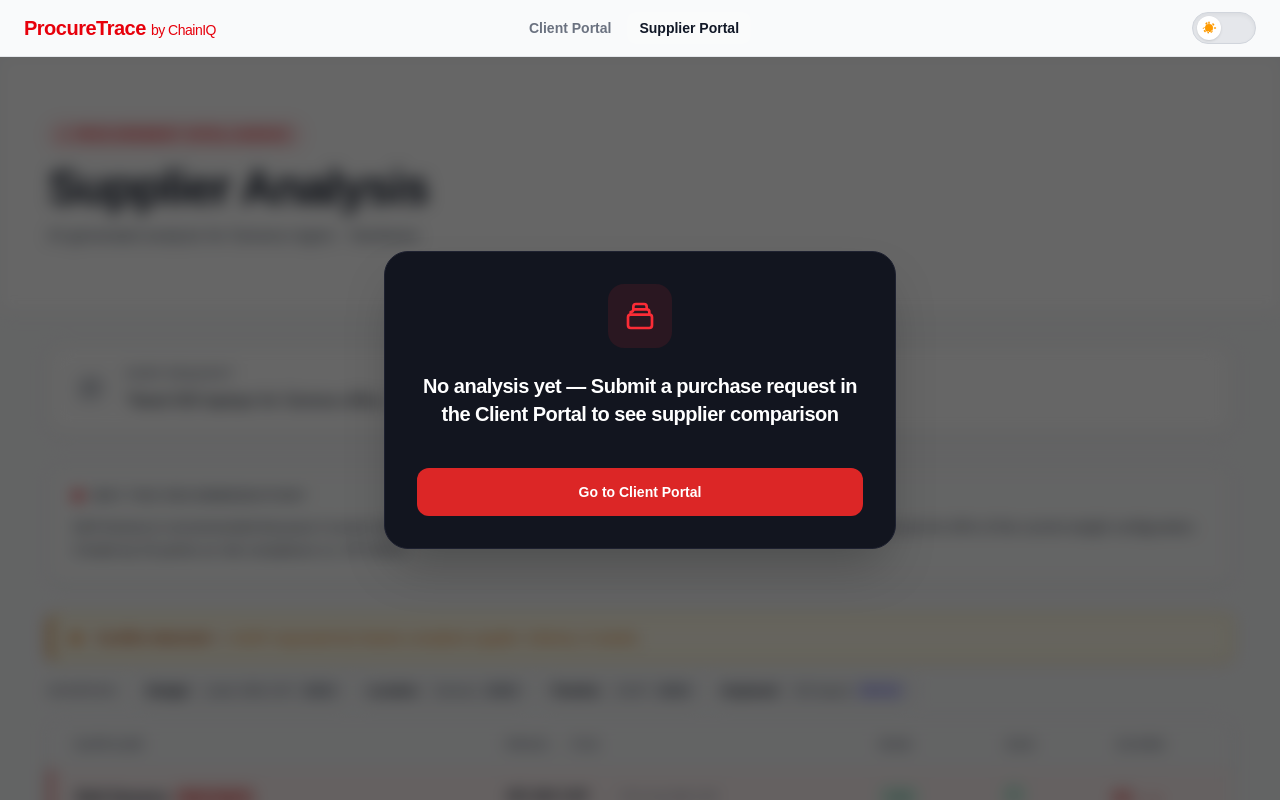
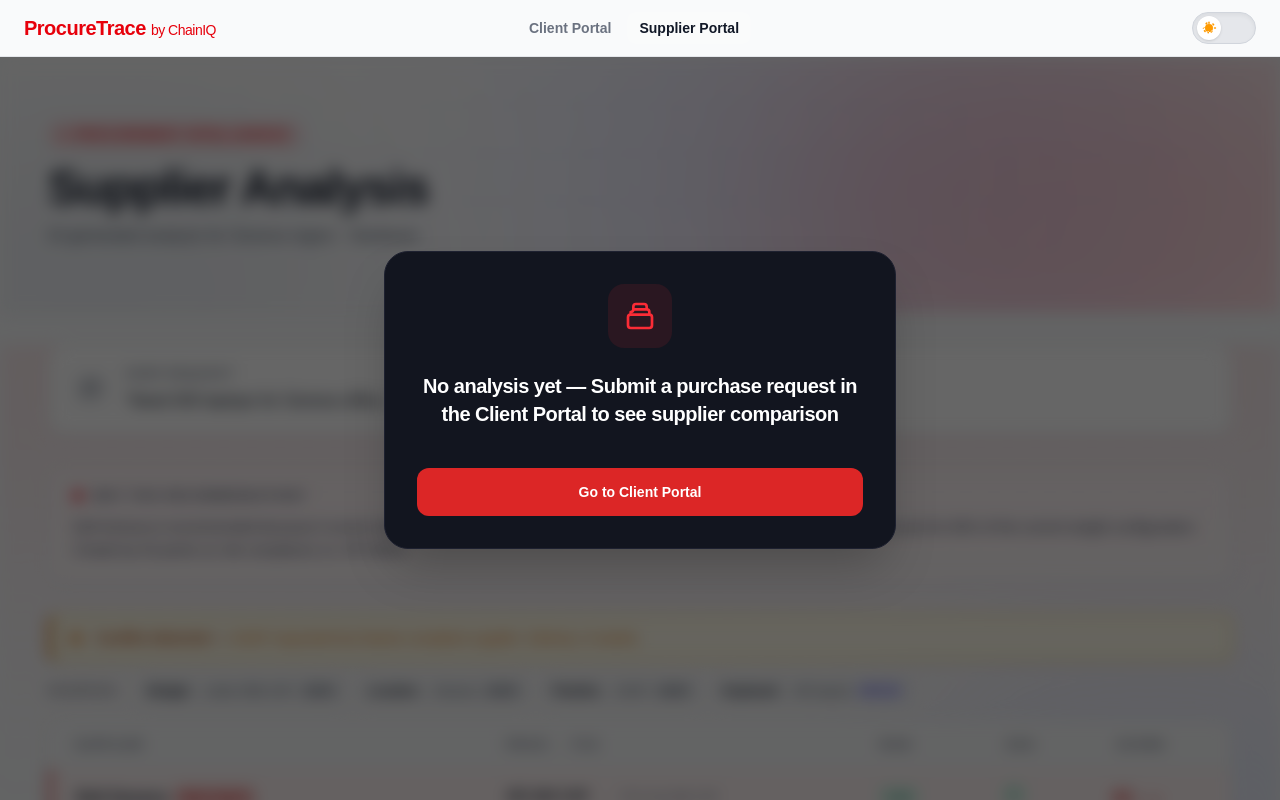
Before and after one commit to Linahmi/hackapp, a Next.js app: page /supplier-demo in a window 1280 px wide. Shown: the top 800 px of the page. Built offline with nearby package versions, Linux system fonts and the light colour scheme.

Commit message:
mettre les points d'interrogation explicatifs

```diff
--- a/app/globals.css
+++ b/app/globals.css
@@ -137,4 +137,17 @@
   .delay-1000 { animation-delay: 1000ms; }
   .delay-1100 { animation-delay: 1100ms; }
   .delay-1200 { animation-delay: 1200ms; }
+
+  .animate-wiggle {
+    animation: wiggle 2.5s ease-in-out infinite;
+  }
 }
+
+@keyframes wiggle {
+  0%, 100% { transform: rotate(0deg); }
+  10% { transform: rotate(-6deg); }
+  20% { transform: rotate(6deg); }
+  30% { transform: rotate(-4deg); }
+  40% { transform: rotate(4deg); }
+  50% { transform: rotate(0deg); }
+}
--- a/app/supplier-demo/page.tsx
+++ b/app/supplier-demo/page.tsx
@@ -386,8 +386,27 @@
 
       <div className={`transition-all duration-300 ${isLocked ? "blur-[8px] pointer-events-none select-none" : ""}`} aria-hidden={isLocked}>
         {/* Hero Header */}
-      <div className="w-full bg-white dark:bg-[#12151f] border-b border-gray-200 dark:border-[#1e2130] px-6 py-12 md:px-12 md:py-16">
-        <div className="max-w-7xl mx-auto flex flex-col md:flex-row items-end justify-between gap-6">
+      <div className="w-full relative overflow-hidden bg-white dark:bg-[#12151f] border-b border-gray-200 dark:border-[#1e2130] px-6 py-12 md:px-12 md:py-16">
+        {/* Mesh Gradient Background — Data Command Center */}
+        <div className="absolute inset-0 z-0 pointer-events-none overflow-hidden">
+          {/* Glowing orbs */}
+          <div className="absolute -top-[15%] -right-[10%] w-[50vw] h-[50vh] rounded-full bg-red-500/20 dark:bg-red-600/15 blur-[100px] mix-blend-multiply dark:mix-blend-screen animate-pulse-slow" />
+          <div className="absolute top-[20%] -left-[15%] w-[45vw] h-[45vh] rounded-full bg-slate-400/20 dark:bg-slate-600/10 blur-[100px] mix-blend-multiply dark:mix-blend-screen animate-pulse-slow" style={{ animationDelay: "1.5s" }} />
+          <div className="absolute -bottom-[25%] right-[5%] w-[55vw] h-[50vh] rounded-full bg-indigo-400/15 dark:bg-indigo-700/10 blur-[120px] mix-blend-multiply dark:mix-blend-screen animate-pulse-slow" style={{ animationDelay: "3s" }} />
+
+          {/* Enterprise Grid Lines */}
+          <div
+            className="absolute inset-0 opacity-[0.15] dark:opacity-[0.06]"
+            style={{
+              backgroundImage: `linear-gradient(to right, #94a3b8 1px, transparent 1px), linear-gradient(to bottom, #94a3b8 1px, transparent 1px)`,
+              backgroundSize: `3rem 3rem`,
+              maskImage: `radial-gradient(ellipse at 60% 40%, black 30%, transparent 75%)`,
+              WebkitMaskImage: `radial-gradient(ellipse at 60% 40%, black 30%, transparent 75%)`,
+            }}
+          />
+        </div>
+
+        <div className="max-w-7xl mx-auto flex flex-col md:flex-row items-end justify-between gap-6 relative z-10">
           <div className="animate-slide-in-left delay-0">
             <div className="inline-flex items-center gap-2 px-3 py-1 rounded-full border border-red-500/30 bg-red-500/10 text-red-600 dark:text-red-400 text-xs font-bold uppercase tracking-widest mb-4">
               <span className="w-1.5 h-1.5 rounded-full bg-red-500 animate-pulse" />
@@ -402,7 +421,7 @@
           </div>
 
           {confidence !== null && (
-            <div className="flex flex-col items-end gap-1.5 bg-gray-50 dark:bg-[#0f1117] px-5 py-4 rounded-2xl border border-gray-200 dark:border-white/5 animate-slide-in-right delay-200">
+            <div className="flex flex-col items-end gap-1.5 bg-white/60 dark:bg-[#0f1117]/80 backdrop-blur-sm px-5 py-4 rounded-2xl border border-gray-200 dark:border-white/5 animate-slide-in-right delay-200">
               <span className="text-xs font-bold uppercase tracking-widest text-gray-500 dark:text-gray-400">Decision Confidence</span>
               <span className={`text-4xl font-black tabular-nums tracking-tight ${confidence >= 70 ? "text-emerald-500" : confidence >= 40 ? "text-amber-500" : "text-red-500"}`}>
                 {confidence}%
@@ -412,7 +431,26 @@
         </div>
       </div>
 
-      <div className="max-w-7xl mx-auto px-6 md:px-12 mt-8 space-y-8">
+      <div className="max-w-7xl mx-auto px-6 md:px-12 mt-8 space-y-8 relative">
+        {/* Content area background elements */}
+        <div className="absolute inset-0 -z-10 pointer-events-none overflow-hidden">
+          {/* Large gradient wash from top */}
+          <div className="absolute -top-[100px] left-1/2 -translate-x-1/2 w-[120%] h-[500px] rounded-full bg-gradient-to-b from-red-400/15 dark:from-red-600/10 via-rose-300/10 dark:via-rose-500/5 to-transparent blur-[60px]" />
+          {/* Floating accent orbs — visible */}
+          <div className="absolute top-[20%] -right-[10%] w-[40vw] h-[40vh] rounded-full bg-indigo-300/20 dark:bg-indigo-600/10 blur-[80px] animate-pulse-slow" style={{ animationDelay: "2s" }} />
+          <div className="absolute top-[55%] -left-[10%] w-[35vw] h-[35vh] rounded-full bg-rose-300/15 dark:bg-rose-500/8 blur-[70px] animate-pulse-slow" style={{ animationDelay: "4s" }} />
+          <div className="absolute bottom-[10%] right-[10%] w-[30vw] h-[25vh] rounded-full bg-sky-300/12 dark:bg-sky-600/6 blur-[70px] animate-pulse-slow" style={{ animationDelay: "6s" }} />
+          {/* Dot pattern */}
+          <div
+            className="absolute inset-0 opacity-[0.18] dark:opacity-[0.06]"
+            style={{
+              backgroundImage: `radial-gradient(circle, #94a3b8 0.8px, transparent 0.8px)`,
+              backgroundSize: `28px 28px`,
+              maskImage: `linear-gradient(to bottom, transparent, black 5%, black 95%, transparent)`,
+              WebkitMaskImage: `linear-gradient(to bottom, transparent, black 5%, black 95%, transparent)`,
+            }}
+          />
+        </div>
         {/* User request context */}
         <div className="flex items-start gap-4 rounded-2xl px-6 py-5 bg-white dark:bg-[#12151f] border border-gray-200 dark:border-[#1e2130] shadow-sm animate-scale-fade-in delay-300">
           <div className="mt-1 p-2 rounded-xl bg-gray-100 dark:bg-white/5 text-gray-500 dark:text-gray-400">
--- a/components/PolicyCheck.tsx
+++ b/components/PolicyCheck.tsx
@@ -19,12 +19,12 @@
 
 type Status = "pass" | "critical" | "high" | "human" | "warning";
 
-const STATUS_CFG: Record<Status, { symbol: string; color: string; bg: string; badge: string }> = {
-  pass:     { symbol: "✓", color: "#22c55e", bg: "rgba(34,197,94,0.06)",  badge: "Pass" },
-  critical: { symbol: "✗", color: "#dc2626", bg: "rgba(220,38,38,0.10)",  badge: "Critical" },
-  high:     { symbol: "⚠", color: "#f59e0b", bg: "rgba(245,158,11,0.10)", badge: "High" },
-  warning:  { symbol: "?", color: "#a78bfa", bg: "rgba(167,139,250,0.10)", badge: "Contradiction" },
-  human:    { symbol: "!", color: "var(--text-main)", bg: "rgba(255,255,255,0.04)", badge: "Review" },
+const STATUS_CFG: Record<Status, { symbol: string; color: string; bg: string; badge: string; tooltip: string }> = {
+  pass:     { symbol: "✓", color: "#22c55e", bg: "rgba(34,197,94,0.06)",  badge: "Pass",          tooltip: "This check passed — the request meets all policy requirements for this field." },
+  critical: { symbol: "✗", color: "#dc2626", bg: "rgba(220,38,38,0.10)",  badge: "Critical",      tooltip: "Critical failure — this field is missing or invalid and must be corrected before the request can proceed." },
+  high:     { symbol: "⚠", color: "#f59e0b", bg: "rgba(245,158,11,0.10)", badge: "High",          tooltip: "High severity — this issue may delay processing or lead to compliance problems." },
+  warning:  { symbol: "?", color: "#a78bfa", bg: "rgba(167,139,250,0.10)", badge: "Contradiction", tooltip: "Contradiction detected — conflicting information was found in the request." },
+  human:    { symbol: "!", color: "var(--text-main)", bg: "rgba(255,255,255,0.04)", badge: "Review", tooltip: "Human review required — an analyst must validate this item manually." },
 };
 
 function toStatus(severity: string): Status {
@@ -107,6 +107,28 @@
                   <span className="text-sm font-medium text-[color:var(--text-main)]">{label}</span>
                   <span className="text-xs truncate" style={{ color: "var(--text-muted)" }}>{detail}</span>
                 </div>
+
+                {/* Vibrating ? icon with hover tooltip */}
+                <div className="relative group/tip shrink-0">
+                  <span
+                    className="w-6 h-6 rounded-full flex items-center justify-center text-xs font-bold cursor-help animate-wiggle"
+                    style={{
+                      backgroundColor: cfg.bg,
+                      color: cfg.color,
+                      border: `1.5px solid ${cfg.color}`,
+                    }}
+                  >
+                    ?
+                  </span>
+                  <div className="absolute bottom-full right-0 mb-2 w-64 px-3 py-2.5 rounded-lg text-xs font-medium leading-relaxed shadow-lg opacity-0 scale-95 pointer-events-none group-hover/tip:opacity-100 group-hover/tip:scale-100 group-hover/tip:pointer-events-auto transition-all duration-200 z-50 bg-gray-900 dark:bg-gray-800 text-white border border-gray-700">
+                    <div className="flex items-start gap-2">
+                      <span className="shrink-0 mt-0.5" style={{ color: cfg.color }}>{cfg.symbol}</span>
+                      <span>{status === "pass" ? cfg.tooltip : `${cfg.tooltip} — ${detail}`}</span>
+                    </div>
+                    <div className="absolute bottom-0 right-4 translate-y-1/2 rotate-45 w-2 h-2 bg-gray-900 dark:bg-gray-800 border-r border-b border-gray-700" />
+                  </div>
+                </div>
+
                 <span
                   className="text-xs font-semibold px-2 py-0.5 rounded shrink-0"
                   style={{ color: cfg.color, backgroundColor: "rgba(255,255,255,0.04)" }}
--- a/data/request_counter.json
+++ b/data/request_counter.json
@@ -1,5 +1,5 @@
 {
-  "counter": 37,
+  "counter": 43,
   "requests": [
     {
       "id": "R-0001",
@@ -280,6 +280,54 @@
       "quantity": null,
       "budget": null,
       "status": "cannot_proceed"
+    },
+    {
+      "id": "R-0038",
+      "timestamp": "2026-03-19T20:41:39.595Z",
+      "category": "null > null",
+      "quantity": null,
+      "budget": null,
+      "status": "cannot_proceed"
+    },
+    {
+      "id": "R-0039",
+      "timestamp": "2026-03-19T20:41:52.321Z",
+      "category": "null > null",
+      "quantity": null,
+      "budget": null,
+      "status": "cannot_proceed"
+    },
+    {
+      "id": "R-0040",
+      "timestamp": "2026-03-19T20:42:08.311Z",
+      "category": "null > null",
+      "quantity": null,
+      "budget": null,
+      "status": "cannot_proceed"
+    },
+    {
+      "id": "R-0041",
+      "timestamp": "2026-03-19T20:42:21.642Z",
+      "category": "null > null",
+      "quantity": null,
+      "budget": null,
+      "status": "cannot_proceed"
+    },
+    {
+      "id": "R-0042",
+      "timestamp": "2026-03-19T20:47:23.306Z",
+      "category": "null > null",
+      "quantity": null,
+      "budget": null,
+      "status": "cannot_proceed"
+    },
+    {
+      "id": "R-0043",
+      "timestamp": "2026-03-19T20:52:25.289Z",
+      "category": "null > null",
+      "quantity": null,
+      "budget": null,
+      "status": "cannot_proceed"
     }
   ]
 }
```
